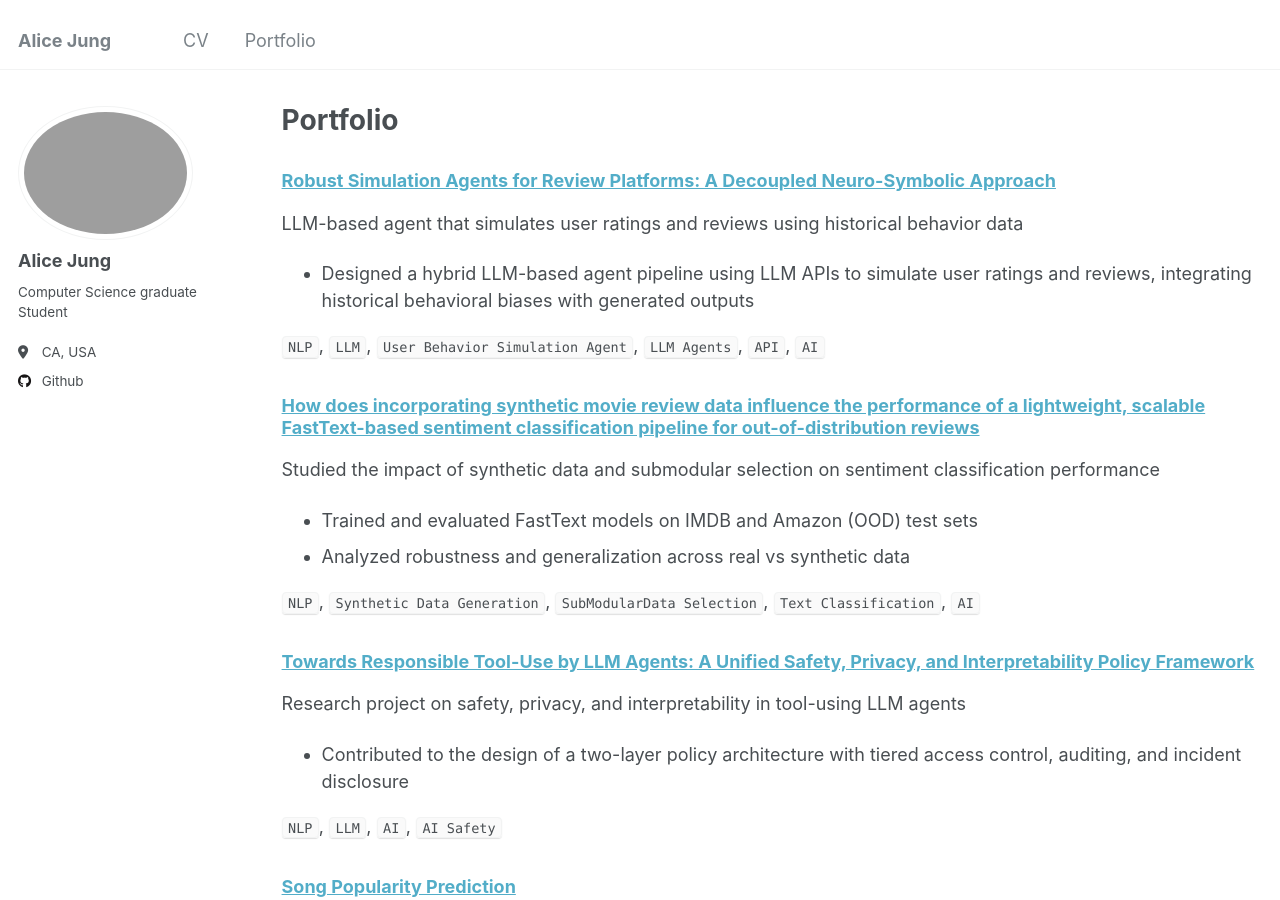
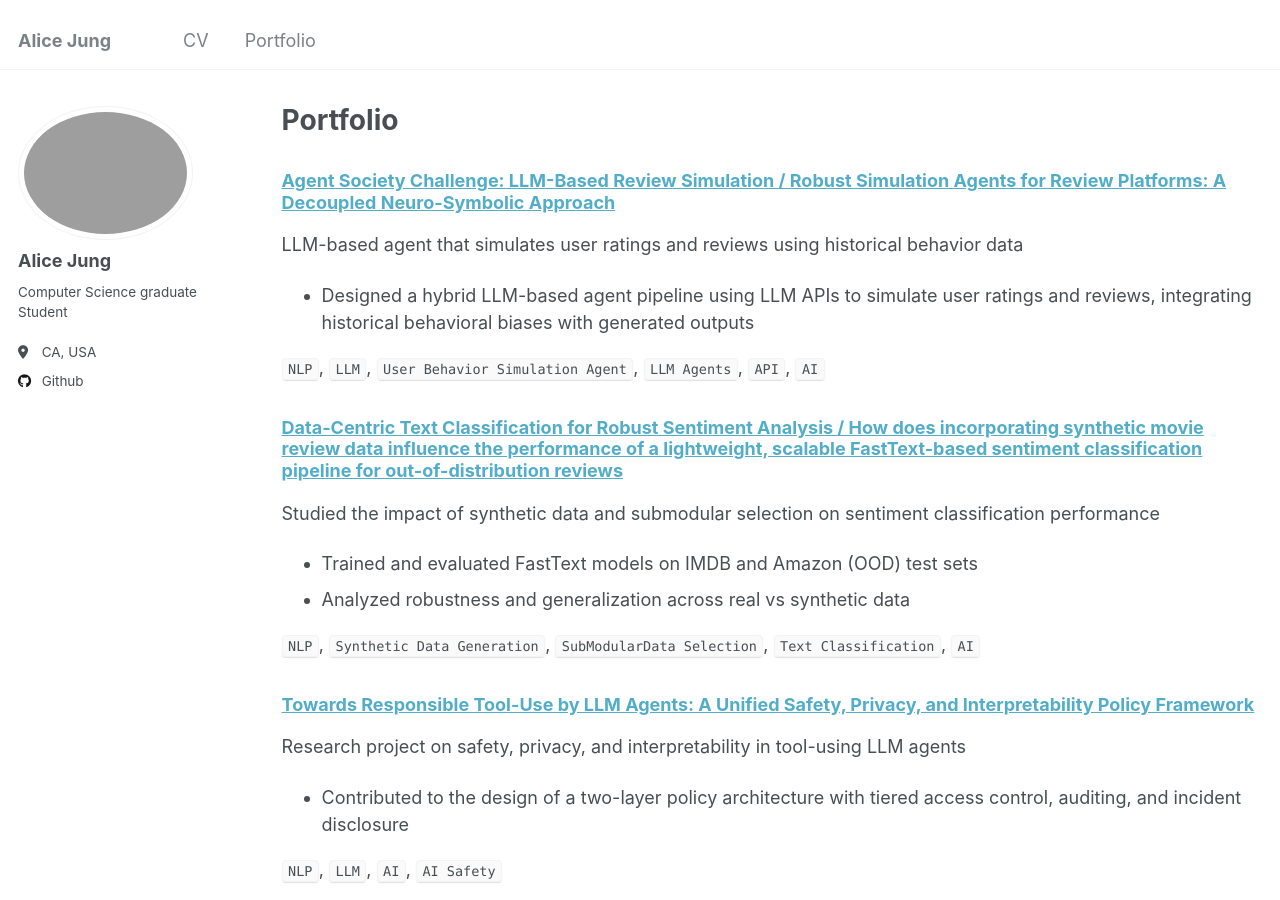
Before and after one commit to alicehjjung/alicehjjung.github.io, a Jekyll site: the page built from _pages/portfolio.md, in a window 1280 px wide and 900 px high. Built offline with Jekyll 4.4.1, drawn with Linux system fonts in a browser that asks for light colours.

Commit message:
Update portfolio.md

```diff
--- a/_pages/portfolio.md
+++ b/_pages/portfolio.md
@@ -7,13 +7,13 @@ author_profile: true
 
 {% include base_path %}
 
-### [Robust Simulation Agents for Review Platforms: A Decoupled Neuro-Symbolic Approach](https://github.com/alicehjjung/CS245_FinalProject.git)
+### [Agent Society Challenge: LLM-Based Review Simulation / Robust Simulation Agents for Review Platforms: A Decoupled Neuro-Symbolic Approach](https://github.com/alicehjjung/CS245_FinalProject.git)
 LLM-based agent that simulates user ratings and reviews using historical behavior data
 - Designed a hybrid LLM-based agent pipeline using LLM APIs to simulate user ratings and reviews, integrating historical behavioral biases with generated outputs
 
 `NLP`, `LLM`, `User Behavior Simulation Agent`, `LLM Agents`, `API`, `AI`
 
-### [How does incorporating synthetic movie review data influence the performance of a lightweight, scalable FastText-based sentiment classification pipeline for out-of-distribution reviews](https://github.com/alicehjjung/CS260D_FinalProject.git)
+### [Data-Centric Text Classification for Robust Sentiment Analysis / How does incorporating synthetic movie review data influence the performance of a lightweight, scalable FastText-based sentiment classification pipeline for out-of-distribution reviews](https://github.com/alicehjjung/CS260D_FinalProject.git)
 Studied the impact of synthetic data and submodular selection on sentiment classification performance
 - Trained and evaluated FastText models on IMDB and Amazon (OOD) test sets
 - Analyzed robustness and generalization across real vs synthetic data
```
